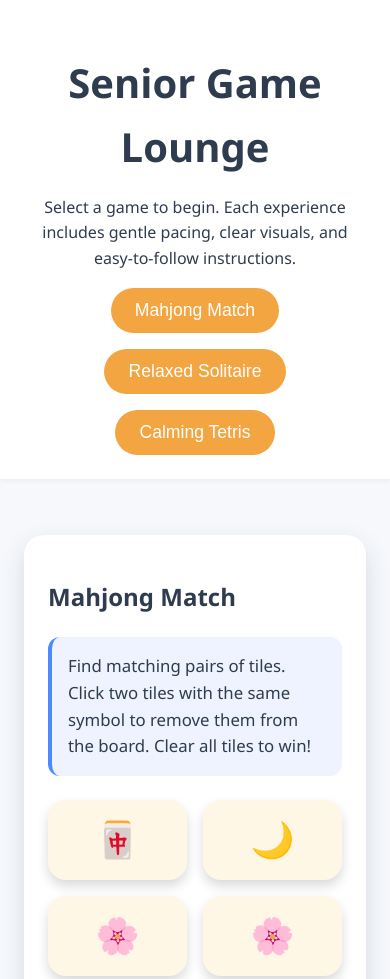
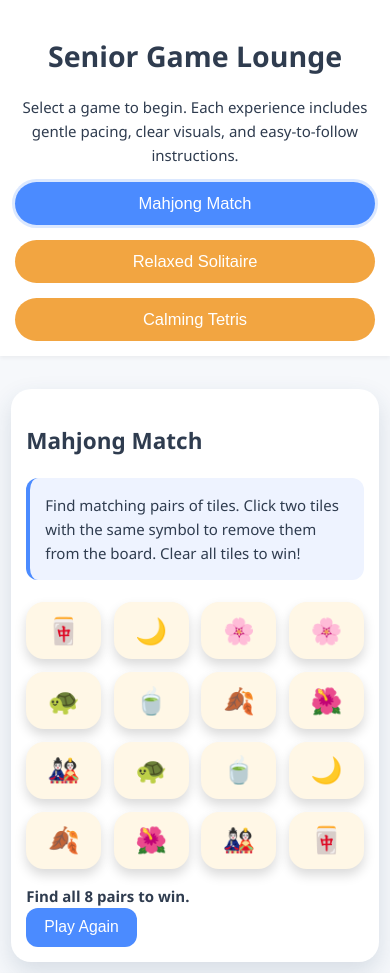
Before and after one commit to Memorydrawing/Senior-Game-App, a plain HTML site: page index.html in a window 390 px wide. Shown: the top 979 px of the page. Drawn offline with Linux system fonts and the light colour scheme.

Commit message:
Improve navigation and mobile responsiveness

```diff
--- a/app.js
+++ b/app.js
@@ -2,11 +2,29 @@ const navButtons = document.querySelectorAll('.nav-button');
 const sections = document.querySelectorAll('.game-section');
 
 navButtons.forEach((button) => {
+  const target = button.dataset.target;
+  button.setAttribute('aria-controls', target);
+  const targetSection = document.getElementById(target);
+  const isInitiallyActive = targetSection?.classList.contains('active');
+  button.classList.toggle('active', Boolean(isInitiallyActive));
+  button.setAttribute('aria-pressed', isInitiallyActive ? 'true' : 'false');
+
   button.addEventListener('click', () => {
-    const target = button.dataset.target;
     sections.forEach((section) => {
-      section.classList.toggle('active', section.id === target);
+      const isActive = section.id === target;
+      section.classList.toggle('active', isActive);
     });
+
+    navButtons.forEach((navButton) => {
+      const isActive = navButton === button;
+      navButton.classList.toggle('active', isActive);
+      navButton.setAttribute('aria-pressed', isActive ? 'true' : 'false');
+    });
+
+    const nextSection = document.getElementById(target);
+    if (nextSection && window.matchMedia('(max-width: 900px)').matches) {
+      nextSection.scrollIntoView({ behavior: 'smooth', block: 'start' });
+    }
   });
 });
 
--- a/index.html
+++ b/index.html
@@ -10,10 +10,18 @@
   <header>
     <h1>Senior Game Lounge</h1>
     <p>Select a game to begin. Each experience includes gentle pacing, clear visuals, and easy-to-follow instructions.</p>
-    <nav class="game-nav">
-      <button class="nav-button" data-target="mahjong">Mahjong Match</button>
-      <button class="nav-button" data-target="solitaire">Relaxed Solitaire</button>
-      <button class="nav-button" data-target="tetris">Calming Tetris</button>
+    <nav class="game-nav" aria-label="Select a game">
+      <ul class="game-nav__list">
+        <li class="game-nav__item">
+          <button class="nav-button" data-target="mahjong">Mahjong Match</button>
+        </li>
+        <li class="game-nav__item">
+          <button class="nav-button" data-target="solitaire">Relaxed Solitaire</button>
+        </li>
+        <li class="game-nav__item">
+          <button class="nav-button" data-target="tetris">Calming Tetris</button>
+        </li>
+      </ul>
     </nav>
   </header>
 
--- a/styles.css
+++ b/styles.css
@@ -40,14 +40,26 @@ main {
 }
 
 .game-nav {
+  margin-top: 1rem;
+}
+
+.game-nav__list {
   display: flex;
   gap: 1rem;
   justify-content: center;
   flex-wrap: wrap;
-  margin-top: 1rem;
+  list-style: none;
+  margin: 0;
+  padding: 0;
+}
+
+.game-nav__item {
+  flex: 1 1 180px;
+  max-width: 220px;
 }
 
 .nav-button {
+  width: 100%;
   font-size: 1.1rem;
   padding: 0.75rem 1.5rem;
   border-radius: 999px;
@@ -56,12 +68,18 @@ main {
   color: white;
   cursor: pointer;
   transition: transform 0.2s ease, background 0.2s ease;
+  touch-action: manipulation;
 }
 
 .nav-button:hover,
 .nav-button:focus {
   background: #e08d1b;
   transform: translateY(-2px);
+}
+
+.nav-button.active {
+  background: var(--primary);
+  box-shadow: 0 0 0 3px rgba(75, 139, 255, 0.2);
 }
 
 .game-section {
@@ -94,6 +112,7 @@ main {
   border-radius: 12px;
   border: none;
   cursor: pointer;
+  touch-action: manipulation;
 }
 
 .primary {
@@ -264,13 +283,142 @@ footer p {
   font-size: 0.95rem;
 }
 
-@media (max-width: 600px) {
+@media (max-width: 900px) {
   :root {
-    font-size: 16px;
+    font-size: 17px;
+  }
+
+  header,
+  footer {
+    padding: 1.25rem;
+  }
+
+  main {
+    padding: 1rem;
+  }
+
+  h1 {
+    font-size: 2.1rem;
+  }
+
+  .instructions {
+    font-size: 1rem;
+  }
+
+  .game-section {
+    margin-top: 1.5rem;
+    padding: 1.25rem;
+  }
+
+  .game-nav__item {
+    flex-basis: 220px;
+    max-width: none;
+  }
+
+  .mahjong-board {
+    grid-template-columns: repeat(auto-fit, minmax(70px, 1fr));
+    gap: 0.85rem;
+  }
+
+  .tile {
+    font-size: 1.9rem;
+    padding: 0.9rem;
+  }
+
+  .solitaire-controls {
+    justify-content: center;
+  }
+
+  .solitaire-layout {
+    grid-template-columns: repeat(auto-fit, minmax(160px, 1fr));
   }
 
   .card {
-    width: 80px;
-    height: 120px;
+    margin: 0 auto;
+  }
+
+  #tetris-canvas {
+    width: 100%;
+    max-width: 320px;
+    height: auto;
+  }
+
+  .tetris-info {
+    flex-direction: column;
+    align-items: center;
+    gap: 0.5rem;
+  }
+
+  .tetris-controls {
+    gap: 0.75rem;
   }
 }
+
+@media (max-width: 600px) {
+  :root {
+    font-size: 15px;
+  }
+
+  header p {
+    font-size: 1rem;
+  }
+
+  h1 {
+    font-size: 1.9rem;
+  }
+
+  .game-nav__item {
+    flex: 1 1 100%;
+  }
+
+  .nav-button {
+    padding: 0.8rem 1rem;
+  }
+
+  .mahjong-board {
+    grid-template-columns: repeat(auto-fit, minmax(60px, 1fr));
+  }
+
+  .tile {
+    font-size: 1.7rem;
+    padding: 0.7rem;
+  }
+
+  .solitaire-layout {
+    grid-template-columns: 1fr;
+  }
+
+  .card {
+    width: 68px;
+    height: 96px;
+    font-size: 1.4rem;
+  }
+
+  .tetris-controls button {
+    width: 52px;
+    height: 52px;
+  }
+
+  .tetris-actions {
+    gap: 0.75rem;
+  }
+}
+
+@media (max-width: 450px) {
+  header,
+  footer {
+    padding: 1rem;
+  }
+
+  main {
+    padding: 0.75rem;
+  }
+
+  .game-section {
+    padding: 1rem;
+  }
+
+  .tetris-info {
+    font-size: 1.05rem;
+  }
+}
```
